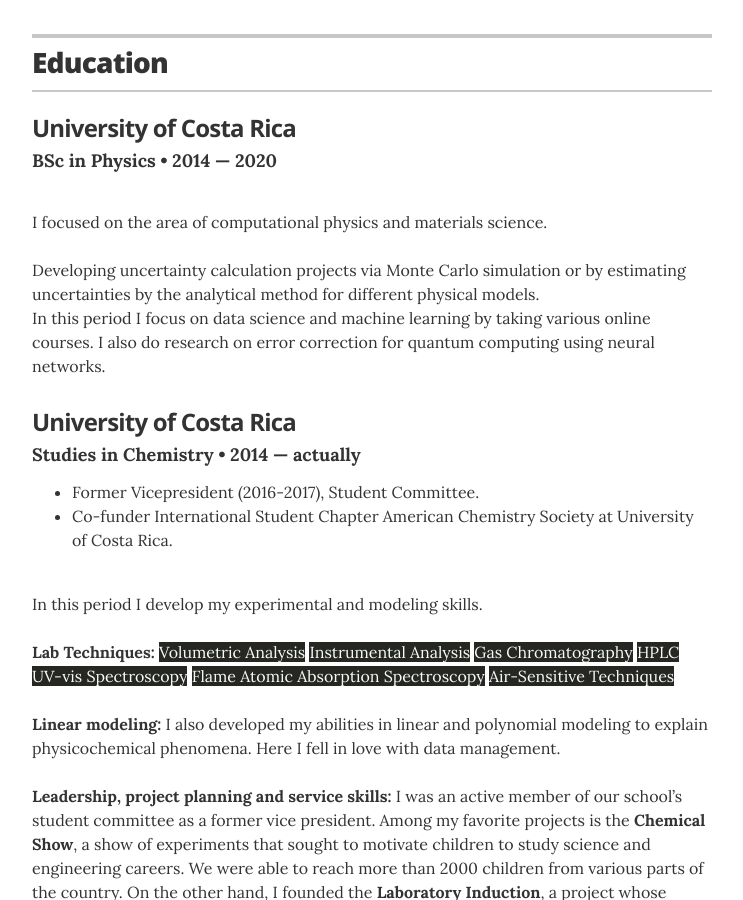
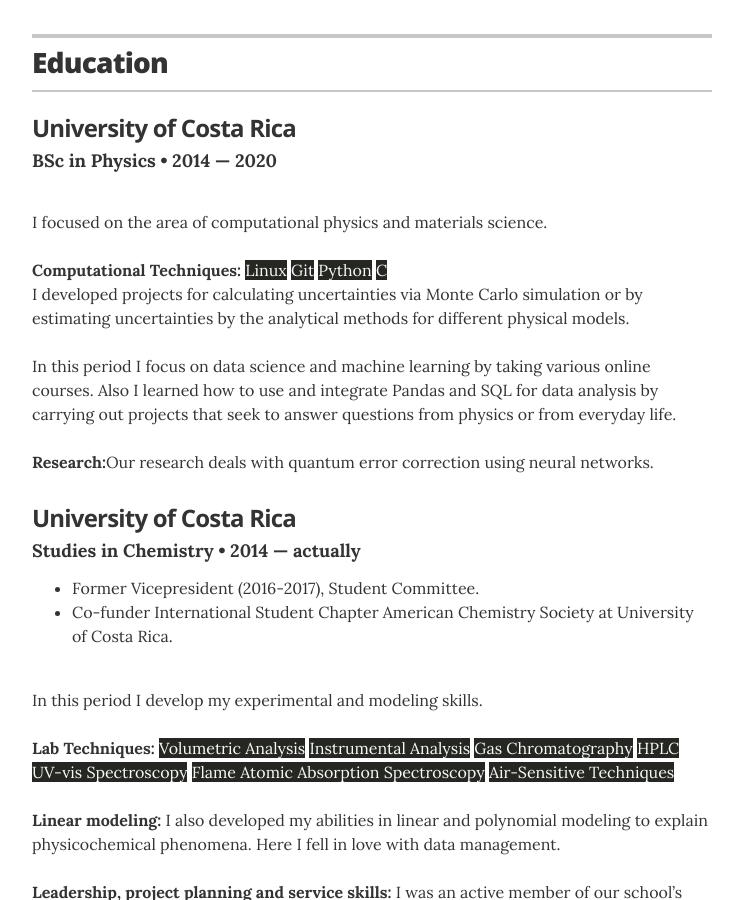
Before and after one commit to jeff0994/jeff0994.github.io, a Jekyll site: the page built from index.html, in a window 1280 px wide and 900 px high, scrolled down 1252 px. Shown: the whole window, without its empty margins (268-1011 px from the left). Built offline with Jekyll 4.4.1, drawn with Linux system fonts in a browser that asks for light colours.

Commit message:
Update education.yml

```diff
--- a/_data/education.yml
+++ b/_data/education.yml
@@ -4,12 +4,15 @@
   year: 2014 &mdash; 2020
 #  awards:
 #    - award:
-  summary: <br> I focused on the area of computational physics and materials science.</br>
+  summary:  <br> I focused on the area of computational physics and materials science.</br>
 
-            <br/>Developing uncertainty calculation projects via Monte Carlo simulation or by estimating uncertainties by the analytical method for different physical models.
-
+            <br/><b>Computational Techniques:</b> <mark>Linux</mark> <mark>Git</mark> <mark>Python</mark> <mark>C</mark>
+            <br/>I developed projects for calculating uncertainties via Monte Carlo simulation or by estimating uncertainties by the analytical methods for different physical models.
+            <br/>
             <br/> In this period I focus on data science and machine learning by taking various online courses.
-                  I also do research on error correction for quantum computing using neural networks.
+                  Also I learned how to use and integrate Pandas and SQL for data analysis by carrying out projects that seek to answer questions from physics or from everyday life.
+            <br/>
+            <br/><b>Research:</b>Our research deals with quantum error correction using neural networks.
 
 - degree: Studies in Chemistry
   uni: University of Costa Rica
```
